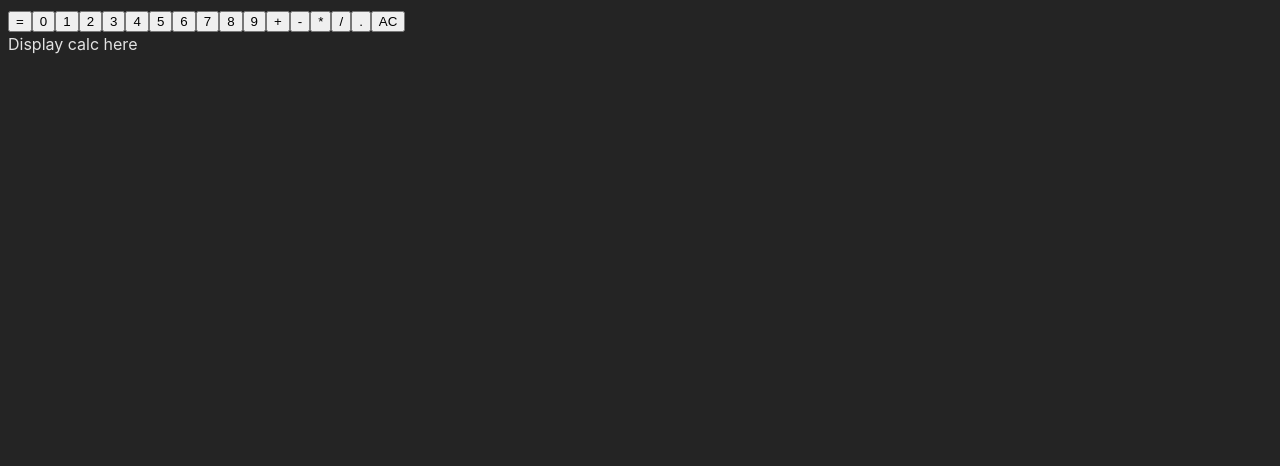
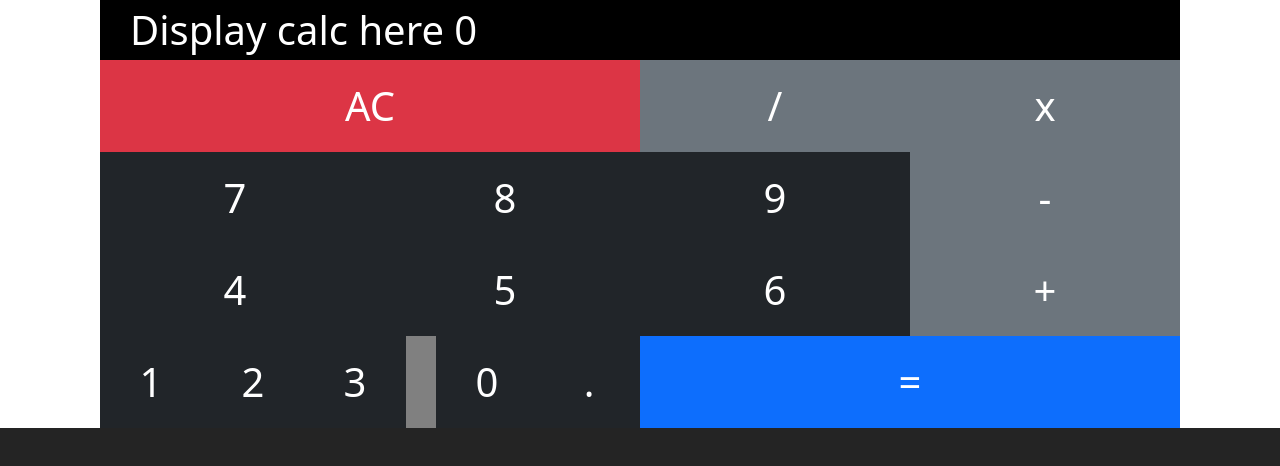
Before and after one commit to linda-94-andersson/Build-a-JavaScript-Calculator--User-Story, a React (Vite) app: page / in a window 1280 px wide. Shown: the top 466 px of the page. Built offline with nearby package versions, Linux system fonts and the light colour scheme.

Commit message:
Fixed Boostrap vissabilty and changes in the design

```diff
--- a/index.html
+++ b/index.html
@@ -1,14 +1,17 @@
 <!DOCTYPE html>
 <html lang="en">
+
 <head>
   <meta charset="UTF-8" />
   <link rel="icon" type="image/svg+xml" href="/vite.svg" />
   <meta name="viewport" content="width=device-width, initial-scale=1.0" />
   <title>Build a JavaScript Calculator</title>
 </head>
+
 <body>
   <div id="root"></div>
   <script type="module" src="/src/main.jsx"></script>
   <script src="https://cdn.freecodecamp.org/testable-projects-fcc/v1/bundle.js"></script>
 </body>
+
 </html>
--- a/src/App.jsx
+++ b/src/App.jsx
@@ -1,27 +1,186 @@
 import react from "react";
-import { Container, Button } from "react-bootstrap";
+import { Container, Button, Col, Row } from "react-bootstrap";
 
 function App() {
   return (
     <Container>
-      <Button id="equals">=</Button>
-      <Button id="zero">0</Button>
-      <Button id="one">1</Button>
-      <Button id="two">2</Button>
-      <Button id="three">3</Button>
-      <Button id="four">4</Button>
-      <Button id="five">5</Button>
-      <Button id="six">6</Button>
-      <Button id="seven">7</Button>
-      <Button id="eight">8</Button>
-      <Button id="nine">9</Button>
-      <Button id="add">+</Button>
-      <Button id="subtract">-</Button>
-      <Button id="multiply">*</Button>
-      <Button id="divide">/</Button>
-      <Button id="decimal">.</Button>
-      <Button id="clear">AC</Button>
-      <Container id="display">Display calc here</Container>
+      <Container
+        id="display"
+        style={{ backgroundColor: "black", color: "white" }}
+      >
+        Display calc here 0
+      </Container>
+      <Container style={{ backgroundColor: "grey", padding: 0 }}>
+        <Row>
+          <Col xs={6} style={{ paddingRight: 0 }}>
+            <Button
+              id="clear"
+              style={{ borderRadius: 0, width: "100%" }}
+              variant="danger"
+            >
+              AC
+            </Button>
+          </Col>
+          <Col style={{ paddingLeft: 0, paddingRight: 0 }}>
+            <Button
+              id="divide"
+              style={{ borderRadius: 0, width: "100%" }}
+              variant="secondary"
+            >
+              /
+            </Button>
+          </Col>
+          <Col style={{ paddingLeft: 0 }}>
+            <Button
+              id="multiply"
+              style={{ borderRadius: 0, width: "100%" }}
+              variant="secondary"
+            >
+              x
+            </Button>
+          </Col>
+        </Row>
+
+        <Row>
+          <Col style={{ paddingRight: 0 }}>
+            <Button
+              id="seven"
+              style={{ borderRadius: 0, width: "100%" }}
+              variant="dark"
+            >
+              7
+            </Button>
+          </Col>
+          <Col style={{ paddingLeft: 0, paddingRight: 0 }}>
+            <Button
+              id="eight"
+              style={{ borderRadius: 0, width: "100%" }}
+              variant="dark"
+            >
+              8
+            </Button>
+          </Col>
+          <Col style={{ paddingLeft: 0, paddingRight: 0 }}>
+            <Button
+              id="nine"
+              style={{ borderRadius: 0, width: "100%" }}
+              variant="dark"
+            >
+              9
+            </Button>
+          </Col>
+          <Col style={{ paddingLeft: 0 }}>
+            <Button
+              id="subtract"
+              style={{ borderRadius: 0, width: "100%" }}
+              variant="secondary"
+            >
+              -
+            </Button>
+          </Col>
+        </Row>
+
+        <Row>
+          <Col style={{ paddingRight: 0 }}>
+            <Button
+              id="four"
+              style={{ borderRadius: 0, width: "100%" }}
+              variant="dark"
+            >
+              4
+            </Button>
+          </Col>
+          <Col style={{ paddingLeft: 0, paddingRight: 0 }}>
+            <Button
+              id="five"
+              style={{ borderRadius: 0, width: "100%" }}
+              variant="dark"
+            >
+              5
+            </Button>
+          </Col>
+          <Col style={{ paddingLeft: 0, paddingRight: 0 }}>
+            <Button
+              id="six"
+              style={{ borderRadius: 0, width: "100%" }}
+              variant="dark"
+            >
+              6
+            </Button>
+          </Col>
+          <Col style={{ paddingLeft: 0 }}>
+            <Button
+              id="add"
+              style={{ borderRadius: 0, width: "100%" }}
+              variant="secondary"
+            >
+              +
+            </Button>
+          </Col>
+        </Row>
+
+        <Row>
+          <Col style={{ paddingRight: 0 }}>
+            <Row>
+              <Col style={{ paddingRight: 0 }}>
+                <Button
+                  id="one"
+                  style={{ borderRadius: 0, width: "100%" }}
+                  variant="dark"
+                >
+                  1
+                </Button>
+              </Col>
+              <Col style={{ paddingLeft: 0, paddingRight: 0 }}>
+                <Button
+                  id="two"
+                  style={{ borderRadius: 0, width: "100%" }}
+                  variant="dark"
+                >
+                  2
+                </Button>
+              </Col>
+              <Col style={{ paddingLeft: 0, paddingRight: 0 }}>
+                <Button
+                  id="three"
+                  style={{ borderRadius: 0, width: "100%" }}
+                  variant="dark"
+                >
+                  3
+                </Button>
+              </Col>
+
+              <Col style={{ paddingRight: 0 }}>
+                <Button
+                  id="zero"
+                  style={{ borderRadius: 0, width: "100%" }}
+                  variant="dark"
+                >
+                  0
+                </Button>
+              </Col>
+              <Col style={{ paddingLeft: 0 }}>
+                <Button
+                  id="decimal"
+                  style={{ borderRadius: 0, width: "100%" }}
+                  variant="dark"
+                >
+                  .
+                </Button>
+              </Col>
+            </Row>
+          </Col>
+
+          <Col style={{ paddingLeft: 0 }}>
+            <Button
+              id="equals"
+              style={{ borderRadius: 0, width: "100%", height: "100%" }}
+            >
+              =
+            </Button>
+          </Col>
+        </Row>
+      </Container>
     </Container>
   );
 }
--- a/src/index.css
+++ b/src/index.css
@@ -1,6 +1,6 @@
 :root {
   font-family: Inter, Avenir, Helvetica, Arial, sans-serif;
-  font-size: 16px;
+  font-size: 2.5rem;
   line-height: 24px;
   font-weight: 400;
 
```
Also changed, not shown: src/main.jsx (+7 -6 lines). Lines whose indentation alone changed are shown as unchanged.
